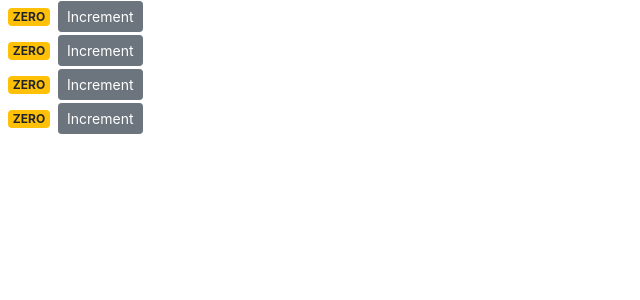
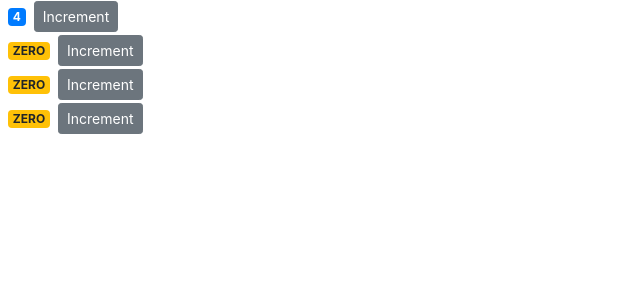
Before and after one commit to alisonhussey/counter-app, a React (Create React App) app: page / in a window 1280 px wide. Shown: the top 300 px of the page, without its empty margins (0-640 px from the left). Built offline with nearby package versions, Linux system fonts and the light colour scheme.

Commit message:
pass data to components through props

```diff
--- a/src/components/counter.jsx
+++ b/src/components/counter.jsx
@@ -2,12 +2,12 @@
 
 class Counter extends Component {
   state = {
-    count: 0,
+    value: this.props.value,
   };
 
-  handleIncrement = (product) => {
-    console.log(product);
-    this.setState({ count: this.state.count + 1 });
+  handleIncrement = () => {
+    // console.log(product);
+    this.setState({ value: this.state.value + 1 });
   };
 
   render() {
@@ -15,7 +15,7 @@
       <div>
         <span className={this.getBadgeClasses()}>{this.formatCount()}</span>
         <button
-          onClick={() => this.handleIncrement()}
+          onClick={() => this.handleIncrement}
           className="btn btn-secondary btn-sm"
         >
           Increment
@@ -25,12 +25,12 @@
   }
   getBadgeClasses() {
     let classes = "badge m-2 badge-";
-    classes += this.state.count === 0 ? "warning" : "primary";
+    classes += this.state.value === 0 ? "warning" : "primary";
     return classes;
   }
 
   formatCount() {
-    const { count } = this.state;
+    const { value: count } = this.state;
     return count === 0 ? "ZERO" : count;
   }
 }
--- a/src/components/counters.jsx
+++ b/src/components/counters.jsx
@@ -4,7 +4,7 @@
 class Counters extends Component {
   state = {
     counters: [
-      { id: 1, value: 0 },
+      { id: 1, value: 4 },
       { id: 2, value: 0 },
       { id: 3, value: 0 },
       { id: 4, value: 0 },
@@ -14,7 +14,7 @@
     return (
       <div>
         {this.state.counters.map((counter) => (
-          <Counter key={counter.id} />
+          <Counter key={counter.id} value={counter.value} />
         ))}
       </div>
     );
```
